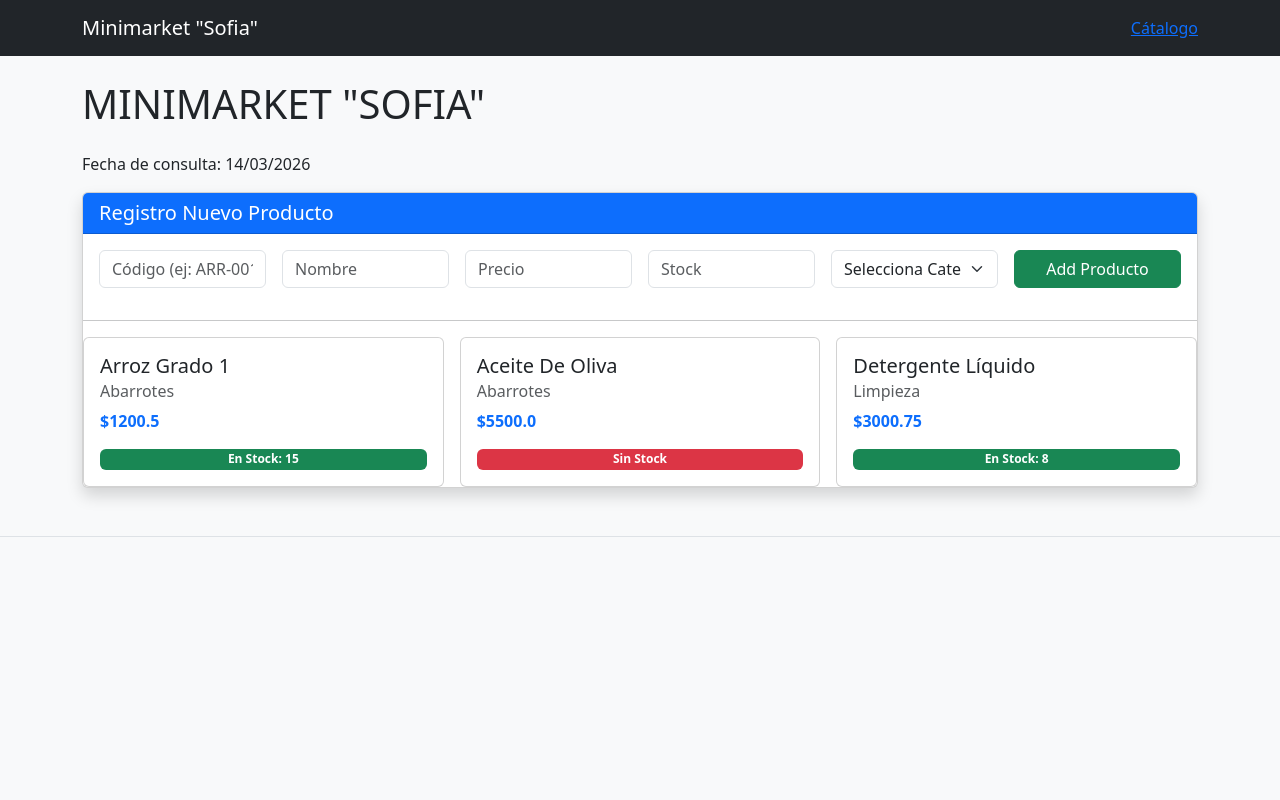
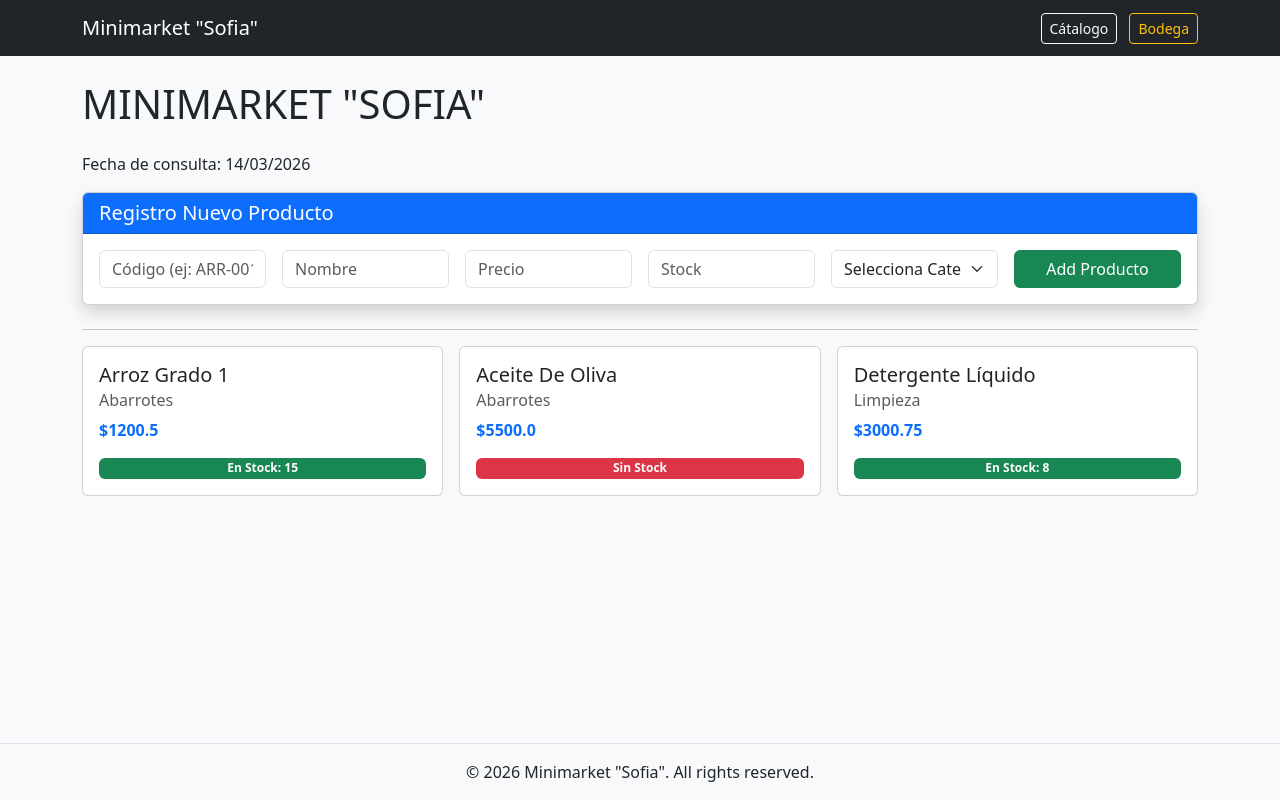
Before and after one commit to MiguelAngelRamos/proyecto-01-django, a Django app: page / in a window 1280 px wide. Run offline with Django 5.2, Linux system fonts and the light colour scheme.

Commit message:
tenemos la base para conectarnos a base de datos

```diff
--- a/templates/base.html
+++ b/templates/base.html
@@ -11,24 +11,25 @@
    <link rel="stylesheet" href="{% static 'css/estilos.css' %}">
 
 </head>
-<body class="bg-light">
+<body class="bg-light d-flex flex-column min-vh-100">
   <!-- Begin Navbar -->
    <nav class="navbar navbar-dark bg-dark mb-4">
     <div class="container">
       <a href="/" class="navbar-brand">Minimarket "Sofia"</a>
       <div>
-        <a href="/"> Cátalogo </a>
+        <a href="/" class="btn btn-outline-light btn-sm me-2"> Cátalogo </a>
+        <a href="/bodega/" class="btn btn-outline-warning btn-sm"> Bodega </a>
       </div>
     </div>
    </nav>
   <!-- End Navbar -->
 
-  <main class="container">
+  <main class="container flex-grow-1">
     {% block contenido %}{% endblock %}
   </main>
 
   <footer class="text-center mt-5 py-3 border-top">
-
+    {% block footer %} &copy; 2026 Minimarket "Sofia". All rights reserved. {% endblock %}
   </footer>
 </body>
 </html>
--- a/templates/partials/formulario.html
+++ b/templates/partials/formulario.html
@@ -33,6 +33,7 @@
         <div class="col-xl-2">
           <button type="submit" class="btn btn-success w-100">Add Producto</button>
         </div>
+      </div>
     </form>
   </div>
 </div>
```
